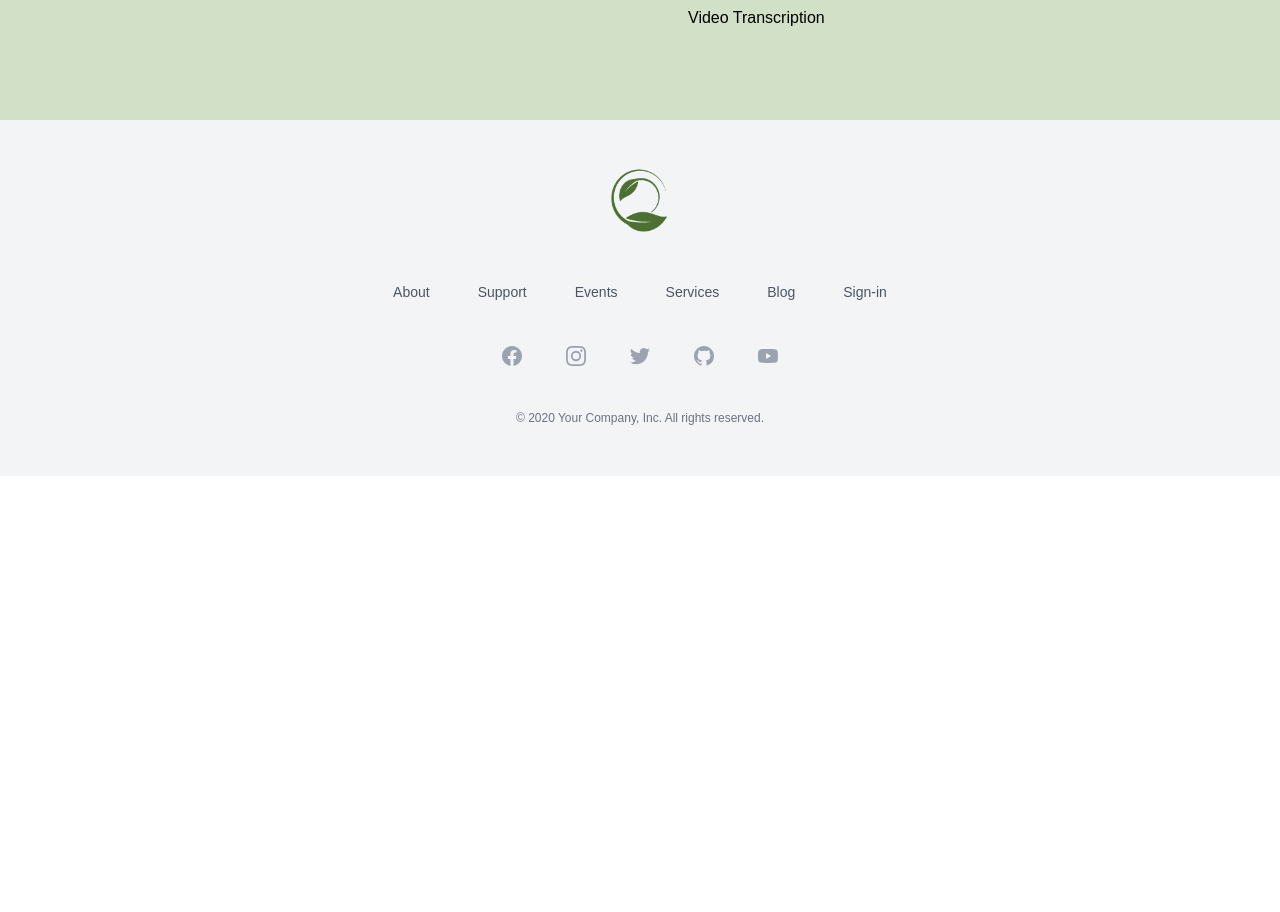
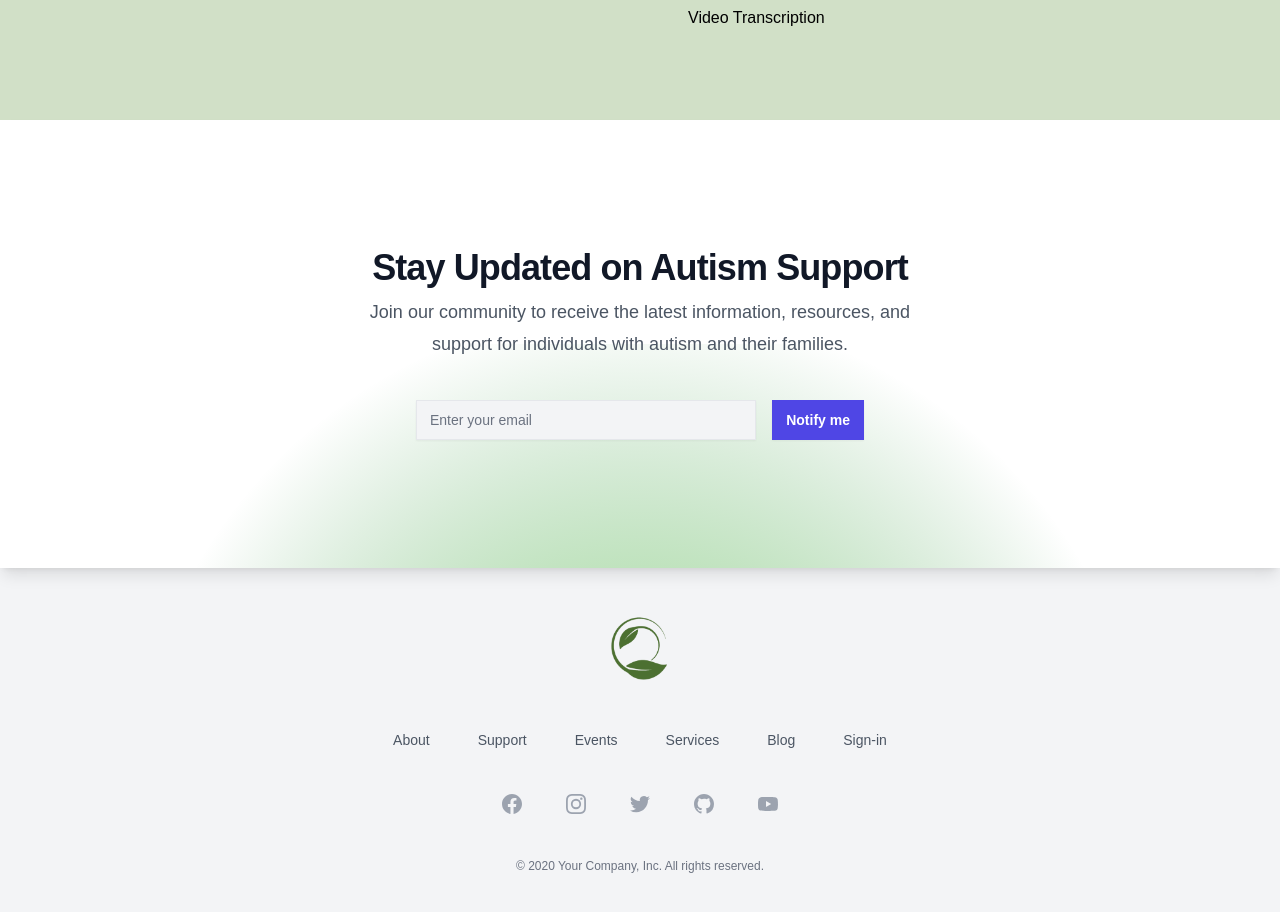
Before and after one commit to Kylektt/Autism-Social-Platform-Deploy, a React (Vite) app: page / in a window 1280 px wide. Shown: the part 1600-2512 px from the top of the page. Before the commit the page ends 2076 px from the top, so only its background shows below. Built offline with nearby package versions, Linux system fonts and the light colour scheme; no server answers; grey boxes are pictures that could not be loaded.

Commit message:
Added Newsletter design

```diff
--- /dev/null
+++ b/src/components/InteractiveBalls.tsx
@@ -0,0 +1,154 @@
+import React, { useRef, useEffect, useMemo } from 'react';
+
+interface BallProps {
+  x: number;
+  y: number;
+  size: number;
+  start: { x: number; y: number; size: number };
+  end: { x: number; y: number };
+  style: string;
+  time: number;
+  ttl: number;
+}
+
+class Ball {
+  x: number;
+  y: number;
+  size: number;
+  start: { x: number; y: number; size: number };
+  end: { x: number; y: number };
+  style: string;
+  time: number;
+  ttl: number;
+
+  constructor(mouseX: number, mouseY: number, rgb: string[]) {
+    this.start = {
+      x: mouseX + getRandomInt(-20, 20),
+      y: mouseY + getRandomInt(-20, 20),
+      size: getRandomInt(1, 8),
+    };
+    this.end = {
+      x: this.start.x + getRandomInt(-300, 300),
+      y: this.start.y + getRandomInt(-300, 300),
+    };
+    this.x = this.start.x;
+    this.y = this.start.y;
+    this.size = this.start.size;
+    this.style = rgb[getRandomInt(0, rgb.length - 1)];
+    this.time = 0;
+    this.ttl = 120;
+  }
+
+  draw(ctx: CanvasRenderingContext2D) {
+    ctx.fillStyle = this.style;
+    ctx.beginPath();
+    ctx.arc(this.x, this.y, this.size, 0, Math.PI * 2);
+    ctx.closePath();
+    ctx.fill();
+  }
+
+  update() {
+    if (this.time <= this.ttl) {
+      let progress = 1 - (this.ttl - this.time) / this.ttl;
+      this.size = this.start.size * (1 - easeOutQuart(progress));
+      this.x = this.x + (this.end.x - this.x) * 0.01;
+      this.y = this.y + (this.end.y - this.y) * 0.01;
+    }
+    this.time += 0.1;
+  }
+}
+
+function getRandomInt(min: number, max: number): number {
+  return Math.round(Math.random() * (max - min)) + min;
+}
+
+function easeOutQuart(x: number): number {
+  return 1 - Math.pow(1 - x, 4);
+}
+
+const InteractiveBalls: React.FC = () => {
+  const canvasRef = useRef<HTMLCanvasElement>(null);
+  const ballsRef = useRef<Ball[]>([]);
+  const mouse = useRef({
+    x: undefined as number | undefined,
+    y: undefined as number | undefined,
+  });
+
+  const rgb = useMemo(
+    () => [
+      'rgb(245, 59, 87)',  // Vibrant Red
+      'rgb(32, 191, 107)', // Lush Green
+      'rgb(255, 196, 0)',  // Bright Yellow
+      'rgb(55, 90, 250)',  // Electric Blue
+      'rgb(255, 110, 64)', // Vivid Orange
+      'rgb(199, 0, 57)',   // Deep Pink
+      'rgb(130, 88, 159)', // Muted Purple
+      'rgb(41, 50, 65)',   // Dark Navy
+      'rgb(255, 177, 66)', // Goldenrod
+      'rgb(106, 76, 147)'  // Soft Violet
+    ],
+    []
+  );
+
+  useEffect(() => {
+    const canvas = canvasRef.current;
+    if (!canvas) return;
+    const ctx = canvas.getContext('2d');
+    if (!ctx) return;
+
+    const resizeReset = () => {
+      if (!canvasRef.current) return;
+      const { width, height } = canvasRef.current.getBoundingClientRect();
+      canvasRef.current.width = width;
+      canvasRef.current.height = height;
+    };
+    window.addEventListener('resize', resizeReset);
+    resizeReset();
+
+    const animationLoop = () => {
+      ctx.clearRect(0, 0, canvas.width, canvas.height);
+      ctx.globalCompositeOperation = 'lighter';
+
+      ballsRef.current.forEach((ball, index) => {
+        ball.update();
+        ball.draw(ctx);
+      });
+
+      ballsRef.current = ballsRef.current.filter(ball => ball.time <= ball.ttl);
+      requestAnimationFrame(animationLoop);
+    };
+
+    const mousemove = (e: MouseEvent) => {
+      if (!canvasRef.current) return;
+
+      const rect = canvasRef.current.getBoundingClientRect();
+      const mouseX = e.clientX - rect.left;
+      const mouseY = e.clientY - rect.top;
+      for (let i = 0; i < 2; i++) {
+        ballsRef.current.push(new Ball(mouseX, mouseY, rgb));
+      }
+    };
+
+    window.addEventListener('resize', resizeReset);
+    window.addEventListener('mousemove', mousemove);
+    window.addEventListener('mouseout', () => {
+      mouse.current.x = undefined;
+      mouse.current.y = undefined;
+    });
+
+    animationLoop();
+
+    return () => {
+      window.removeEventListener('resize', resizeReset);
+      window.removeEventListener('mousemove', mousemove);
+      window.removeEventListener('mouseout', () => {
+        mouse.current.x = undefined;
+        mouse.current.y = undefined;
+      });
+    };
+  }, []);
+
+  return <canvas ref={canvasRef} className="interactive-balls" />;
+};
+
+export default InteractiveBalls;
--- /dev/null
+++ b/src/components/Newsletter.jsx
@@ -0,0 +1,65 @@
+import InteractiveBalls from "./InteractiveBalls";
+
+
+export default function Newsletter() {
+  return (
+    <div className="relative isolate overflow-hidden bg-white px-6 py-24 shadow-lg xl:py-32 w-full">
+      <InteractiveBalls />
+      <h2 className="text-center text-3xl font-bold tracking-tight text-gray-900 sm:text-4xl">
+        Stay Updated on Autism Support
+      </h2>
+      <p className="mx-auto mt-2 max-w-xl text-center text-lg leading-8 text-gray-600">
+        Join our community to receive the latest information, resources, and
+        support for individuals with autism and their families.
+      </p>
+      <form className="mx-auto mt-10 flex max-w-md gap-x-4">
+        <label htmlFor="email-address" className="sr-only">
+          Email address
+        </label>
+        <input
+          id="email-address"
+          name="email"
+          type="email"
+          autoComplete="email"
+          required
+          className="min-w-0 flex-auto border-0 bg-gray-100 px-3.5 py-2 text-gray-900 shadow-sm ring-1 ring-inset ring-gray-200 focus:ring-2 focus:ring-inset focus:ring-indigo-500 sm:text-sm sm:leading-6"
+          placeholder="Enter your email"
+        />
+        <button
+          type="submit"
+          className="flex-none bg-indigo-600 px-3.5 py-2.5 text-sm font-semibold text-white shadow-sm hover:bg-indigo-700 focus-visible:outline focus-visible:outline-2 focus-visible:outline-offset-2 focus-visible:outline-indigo-500"
+        >
+          Notify me
+        </button>
+      </form>
+
+      <svg
+        viewBox="0 36 1024 1024"
+        className="absolute left-1/2 top-1/2 -z-10 h-[64rem] w-[64rem] -translate-x-1/2"
+        aria-hidden="true"
+      >
+        <circle
+          cx={512}
+          cy={512}
+          r={512}
+          fill="url(#gradient-green)"
+          fillOpacity="0.7"
+        />
+        <defs>
+          <radialGradient
+            id="gradient-green"
+            cx={0}
+            cy={0}
+            r={1}
+            gradientUnits="userSpaceOnUse"
+            gradientTransform="translate(512 512) rotate(90) scale(512)"
+          >
+            <stop stopColor="#77D65C" /> {/* 浅绿色 */}
+            <stop offset={1} stopColor="#238A34" stopOpacity={0} />
+            {/* 深绿色 */}
+          </radialGradient>
+        </defs>
+      </svg>
+    </div>
+  );
+}
--- a/src/index.css
+++ b/src/index.css
@@ -322,3 +322,12 @@ p {
   font-size: 1rem; /* Adjust the size as needed */
   margin-left: 38px;
 }
+
+.interactive-balls {
+  position: absolute;
+  top: 0;
+  left: 0;
+  width: 100%;
+  height: 100%;
+  z-index: -1;
+}
--- a/src/pages/Home.jsx
+++ b/src/pages/Home.jsx
@@ -3,6 +3,7 @@ import NavBar from "../components/NavBar";
 import InfoBlockSection from "../components/Home/InfoBlockSection";
 import VideoSection from "../components/Home/VideoSection";
 import WhiteFooter from "../components/WhiteFooter";
+import Newsletter from "../components/Newsletter";
 function Home() {
   return (
     <>
@@ -10,6 +11,7 @@ function Home() {
       <HeroSection />
       <InfoBlockSection />
       <VideoSection />
+      <Newsletter />
       <WhiteFooter />
     </>
   );
```
